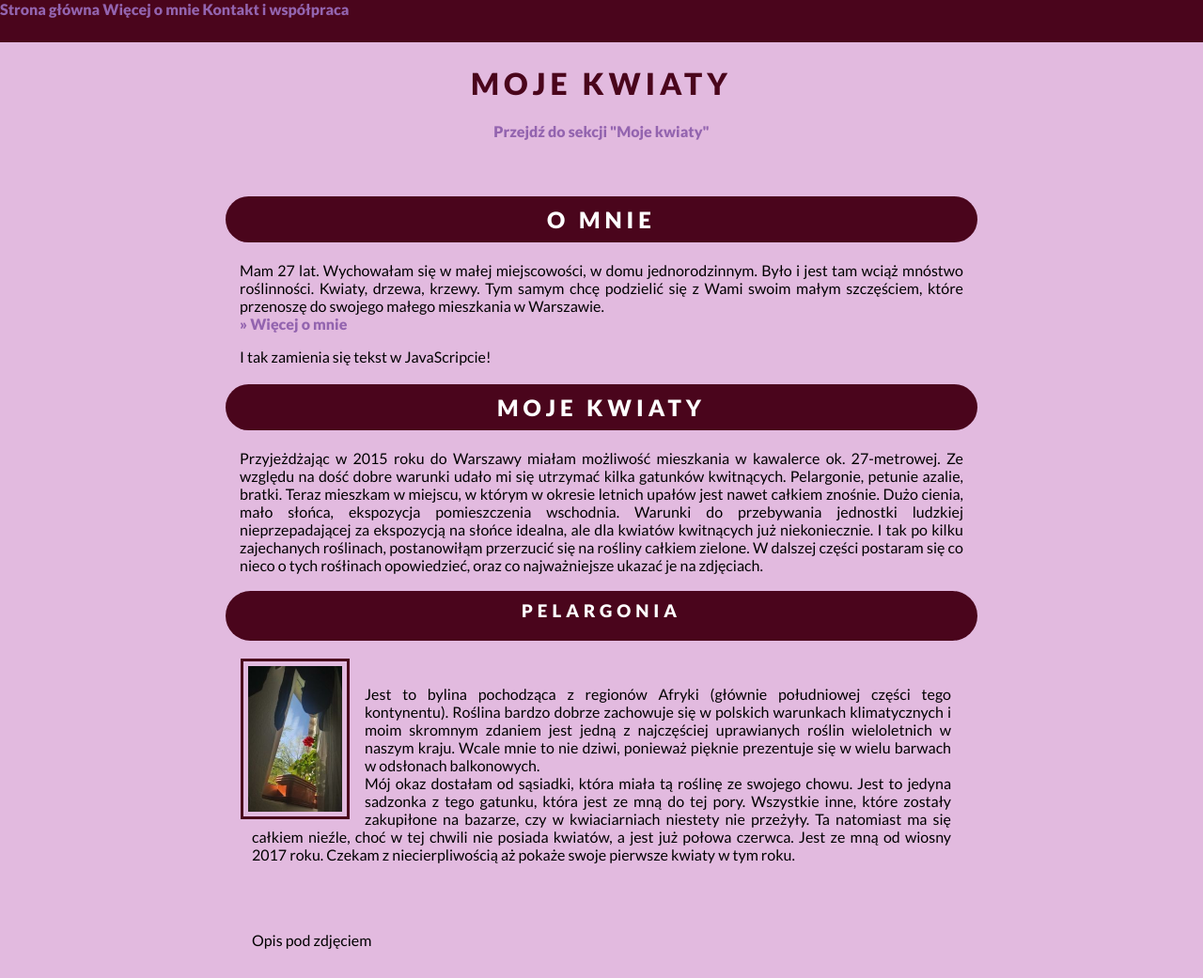
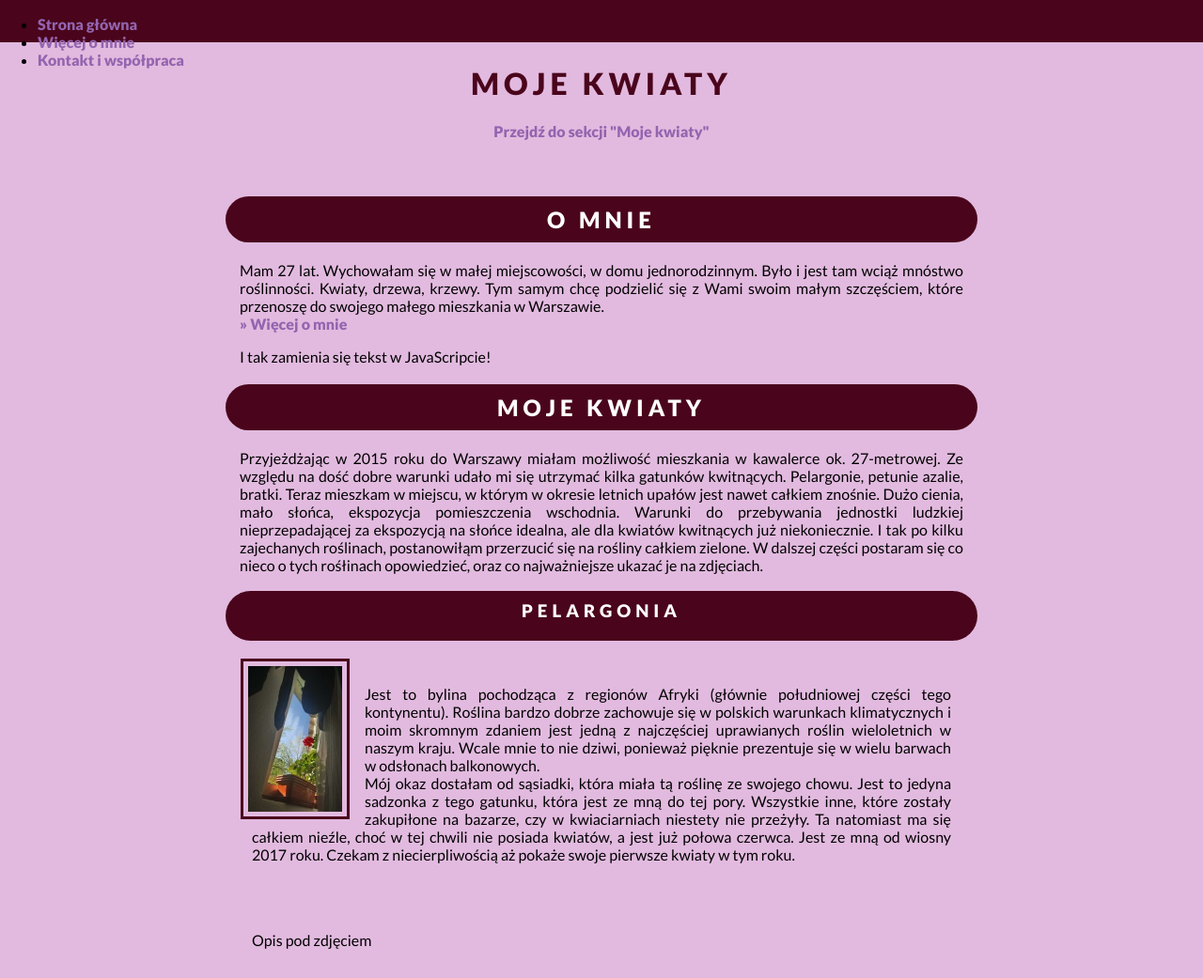
Before and after one commit to dagmarakucharska/homepage1, a plain HTML site: page index.html in a window 1280 px wide. Shown: the top 1041 px of the page at 94% size. Drawn offline with Linux system fonts and the light colour scheme.

Commit message:
add navigation-list to main-header

```diff
--- a/index.html
+++ b/index.html
@@ -11,11 +11,24 @@
 </head>
 
 <body>
-    <header class="navigation">
+    <header class="main-header">
 
-        <a href="index.html" class="navigation__link"> Strona główna </a>
-        <a href="podstrona.html" class="navigation__link"> Więcej o mnie </a>
-        <a href="kontakt.html" class="navigation__link"> Kontakt i współpraca </a>
+        <nav class="navigation">
+            <ul class="navigation-list">
+                <li class="navigation-item">
+                    <a href="index.html" class="navigation__link"> Strona główna </a>
+                </li>
+
+                <li class="navigation-item">
+                    <a href="podstrona.html" class="navigation__link"> Więcej o mnie </a>
+                </li>
+
+                <li class="navigation-item">
+                    <a href="kontakt.html" class="navigation__link"> Kontakt i współpraca </a>
+                </li>
+            </ul>
+        </nav>
+
     </header>
 
     <main class="main">
--- a/style.css
+++ b/style.css
@@ -9,7 +9,7 @@ body {
     margin: auto;
 }
 
-.navigation {
+.main-header {
     background-color: #4A051C;
     height: 45px;
     width: 100%;
```
